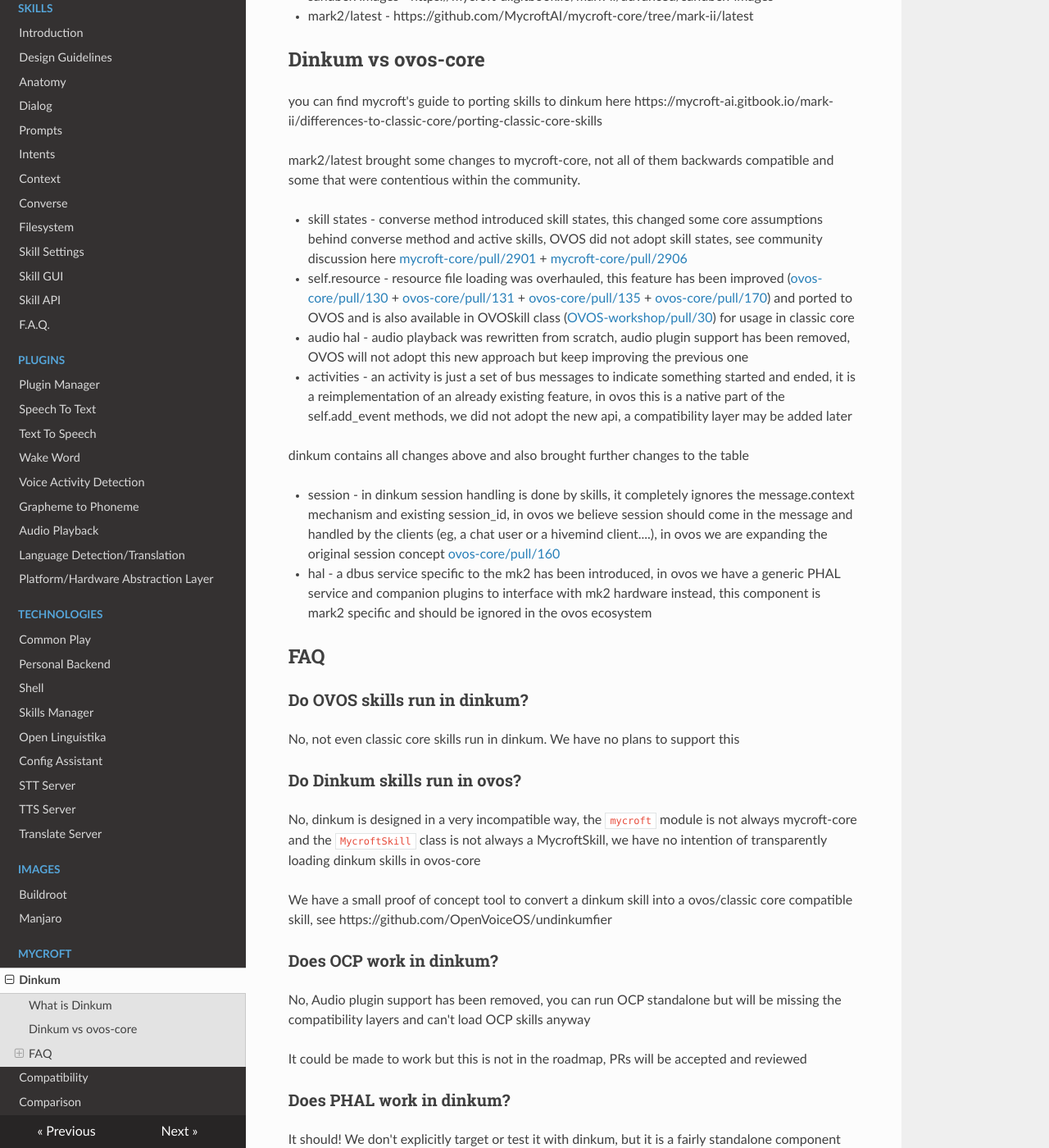
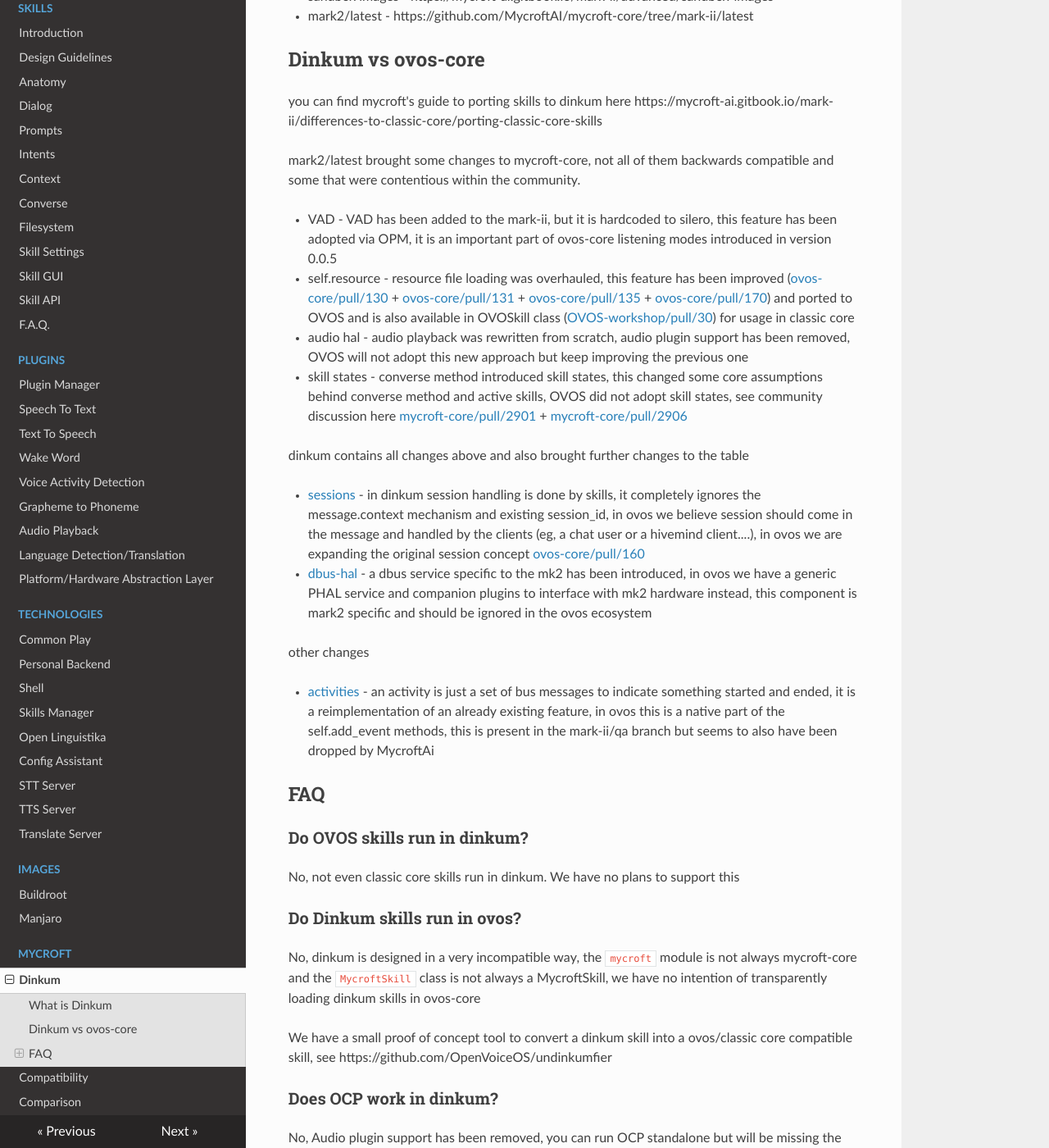
Before and after one commit to OpenVoiceOS/community-docs, an MkDocs documentation site: the page built from docs/dinkum.md, in a window 1280 px wide and 1400 px high, scrolled down 520 px. Shown: the whole window at 82% size. Built offline with MkDocs 1.6.1, drawn with Linux system fonts in a browser that asks for light colours; nearby versions of some CDN libraries.

Commit message:
more changes

```diff
--- a/docs/dinkum.md
+++ b/docs/dinkum.md
@@ -23,19 +23,24 @@
 mark2/latest brought some changes to mycroft-core, not all of them backwards compatible and some that were contentious
 within the community.
 
-- skill states - converse method introduced skill states, this changed some core assumptions behind converse method and
-  active skills, OVOS did not adopt skill states, see community discussion
-  here [mycroft-core/pull/2901](https://github.com/MycroftAI/mycroft-core/pull/2901) + [mycroft-core/pull/2906](https://github.com/MycroftAI/mycroft-core/pull/2906)
+- VAD - VAD has been added to the mark-ii, but it is hardcoded to silero, this feature has been adopted via OPM, it is an important part of ovos-core listening modes introduced in version 0.0.5
 - self.resource - resource file loading was overhauled, this feature has been
   improved ([ovos-core/pull/130](https://github.com/OpenVoiceOS/ovos-core/pull/130) + [ovos-core/pull/131](https://github.com/OpenVoiceOS/ovos-core/pull/131) + [ovos-core/pull/135](https://github.com/OpenVoiceOS/ovos-core/pull/135) + [ovos-core/pull/170](https://github.com/OpenVoiceOS/ovos-core/pull/170))
   and ported to OVOS and is also available in OVOSkill class ([OVOS-workshop/pull/30](https://github.com/OpenVoiceOS/OVOS-workshop/pull/30)) for usage in classic core
 - audio hal - audio playback was rewritten from scratch, audio plugin support has been removed, OVOS will not adopt this new approach but keep improving the previous one
-- activities - an activity is just a set of bus messages to indicate something started and ended, it is a reimplementation of an already existing feature, in ovos this is a native part of the self.add_event methods, we did not adopt the new api, a compatibility layer may be added later
+- skill states - converse method introduced skill states, this changed some core assumptions behind converse method and
+  active skills, OVOS did not adopt skill states, see community discussion
+  here [mycroft-core/pull/2901](https://github.com/MycroftAI/mycroft-core/pull/2901) + [mycroft-core/pull/2906](https://github.com/MycroftAI/mycroft-core/pull/2906)
 
 dinkum contains all changes above and also brought further changes to the table
 
-- session - in dinkum session handling is done by skills, it completely ignores the message.context mechanism and existing session_id, in ovos we believe session should come in the message and handled by the clients (eg, a chat user or a hivemind client....), in ovos we are expanding the original session concept  [ovos-core/pull/160](https://github.com/OpenVoiceOS/ovos-core/pull/160)
-- hal - a dbus service specific to the mk2 has been introduced, in ovos we have a generic PHAL service and companion plugins to interface with mk2 hardware instead, this component is mark2 specific and should be ignored in the ovos ecosystem
+- [sessions](https://mycroft-ai.gitbook.io/mark-ii/differences-to-classic-core/sessions) - in dinkum session handling is done by skills, it completely ignores the message.context mechanism and existing session_id, in ovos we believe session should come in the message and handled by the clients (eg, a chat user or a hivemind client....), in ovos we are expanding the original session concept  [ovos-core/pull/160](https://github.com/OpenVoiceOS/ovos-core/pull/160)
+- [dbus-hal](https://github.com/MycroftAI/mark-ii-sandbox/tree/master/dbus-hal) - a dbus service specific to the mk2 has been introduced, in ovos we have a generic PHAL service and companion plugins to interface with mk2 hardware instead, this component is mark2 specific and should be ignored in the ovos ecosystem
+
+other changes
+
+- [activities](https://github.com/OpenVoiceOS/ovos-core/issues/43) - an activity is just a set of bus messages to indicate something started and ended, it is a reimplementation of an already existing feature, in ovos this is a native part of the self.add_event methods, this is present in the mark-ii/qa branch but seems to also have been dropped by MycroftAi
+
 
 ## FAQ
 
```
